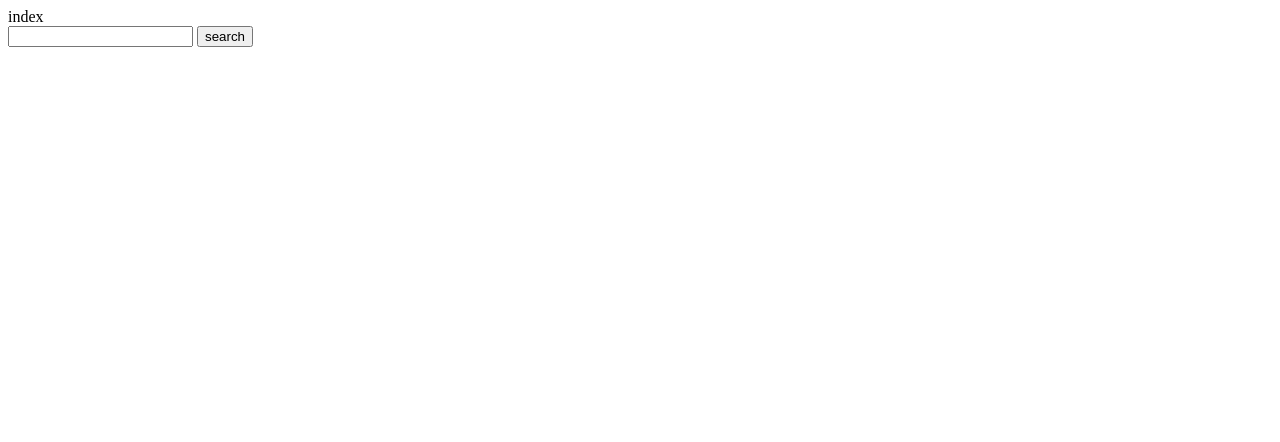
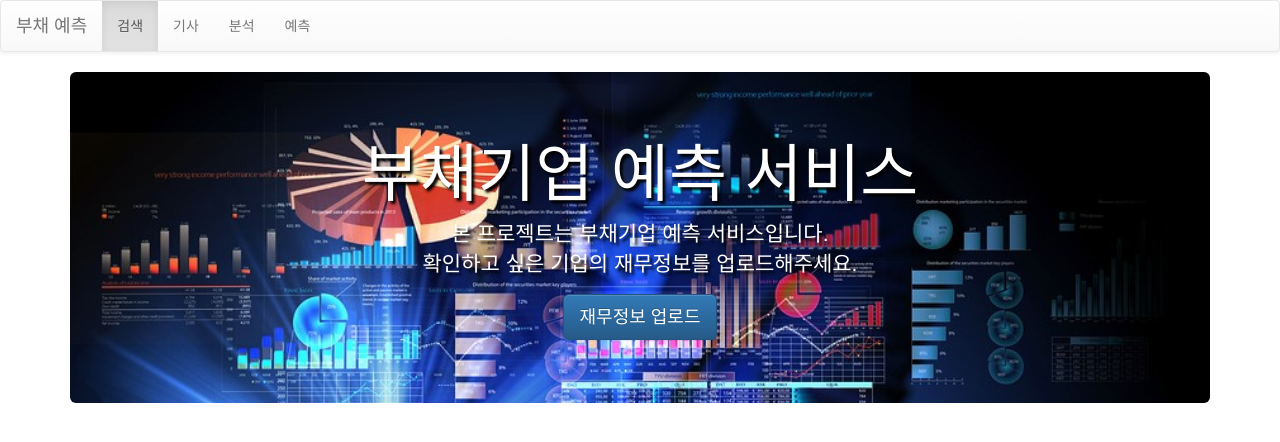
Before and after one commit to skid901/HaneumProject, a Django app: page /haneum/ in a window 1280 px wide. Before the commit the part shown is almost empty. Shown: the top 442 px of the page. Run offline with Django 3.2, Linux system fonts and the light colour scheme; some libraries are stand-ins or nearby versions.

Commit message:
20180905 0002

```diff
--- a/HaneumProject/HaneumProject/settings.py
+++ b/HaneumProject/HaneumProject/settings.py
@@ -120,3 +120,7 @@ USE_TZ = True
 # https://docs.djangoproject.com/en/2.1/howto/static-files/
 
 STATIC_URL = '/static/'
+
+STATICFILES_DIRS = [
+    os.path.join(BASE_DIR, 'static'),
+]
--- a/HaneumProject/haneum/templates/haneum/index.html
+++ b/HaneumProject/haneum/templates/haneum/index.html
@@ -1,24 +1,65 @@
+{% load static %}
 <!DOCTYPE html>
 <html>
 <head>
 <meta charset="UTF-8">
-<title>haneum</title>
-</head>
-<body>
-	index
-	<br>
-	<form action="#" method="post">
-		<input type="text" name="company_name" id="company_name"> <input
-			type="submit" value="search">
-	</form>
-	<div id="articles"></div>
-	<div id="analytics"></div>
-	<div id="prediction"></div>
-</body>
-<!-- <script src="https://code.jquery.com/jquery-3.3.1.slim.js" -->
-<!-- 	integrity="sha256-fNXJFIlca05BIO2Y5zh1xrShK3ME+/lYZ0j+ChxX2DA=" -->
-<!-- 	crossorigin="anonymous"></script> -->
+<meta name="viewport" content="width=device-width" , initial-scale="1">
+<link rel="stylesheet"
+	href="//maxcdn.bootstrapcdn.com/bootstrap/3.2.0/css/bootstrap.min.css">
+<link rel="stylesheet"
+	href="//maxcdn.bootstrapcdn.com/bootstrap/3.2.0/css/bootstrap-theme.min.css">
+<script src="https://d3js.org/d3.v5.min.js"></script>
 <script>
 
 </script>
+<title>haneum</title>
+<style type="text/css">
+.jumbotron {
+	background-image: url("{% static 'haneum/background.jpg' %}");
+	background-size: cover;
+	text-shadow: black 0.2em 0.2em 0.2em;
+	color: white;
+}
+</style>
+</head>
+<body>
+	<nav class="navbar navbar-default">
+		<div class="container-fluid">
+			<div class="navbar-header">
+				<button type="button" class="navbar-toggle collapsed"
+					data-toggle="collapse" data-target="#bs-example-navbar-collapse-1"
+					aria-expanded="false">
+					<span class="sr-only"></span>
+					<span class="icon-bar"></span>
+					<span class="icon-bar"></span>
+					<span class="icon-bar"></span>
+				</button>
+				<a class="navbar-brand" href="#">부채 예측</a>
+			</div>
+			<div class="collapse navbar-collapse"
+				id="bs-example-navbar-collapse-1">
+				<ul class="nav navbar-nav">
+					<li class="active"><a href="#">검색<span class="sr-only"></span></a></li>
+					<li><a href="#">기사</a></li>
+					<li><a href="#">분석</a></li>
+					<li><a href="#">예측</a></li>
+				</ul>
+			</div>
+		</div>
+	</nav>
+	<div class="container">
+		<div class="jumbotron">
+			<h1 class="text-center">부채기업 예측 서비스</h1>
+			<p class="text-center">
+				본 프로젝트는 부채기업 예측 서비스입니다.<br>확인하고 싶은 기업의 재무정보를 업로드해주세요.
+			</p>
+			<p class="text-center">
+				<a class="btn btn-primary btn-lg" href="#" role="button">재무정보
+					업로드</a>
+			</p>
+		</div>
+	</div>
+	<script
+		src="https://ajax.googleapis.com/ajax/libs/jquery/3.3.1/jquery.min.js"></script>
+</body>
 </html>
```
Also changed, not shown: HaneumProject/haneum/templates/haneum/__init__.py (deleted), HaneumProject/static/__init__.py (added), HaneumProject/static/haneum/background.jpg (added).
